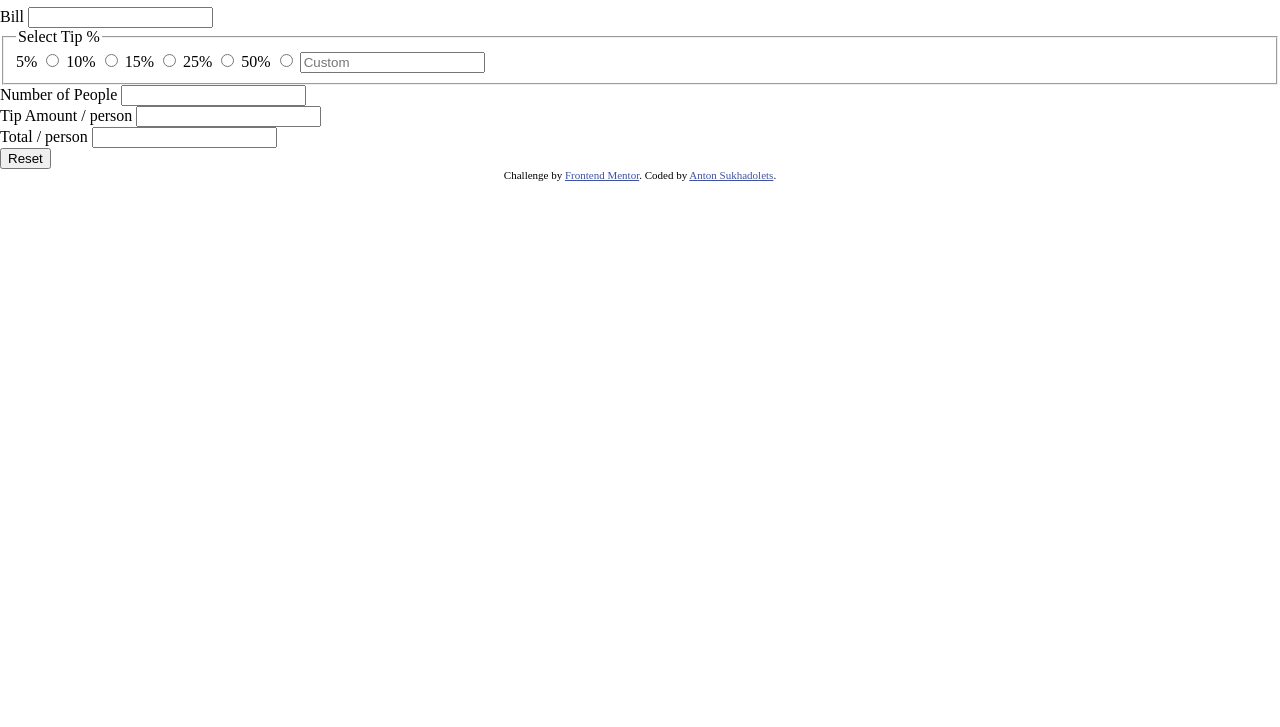
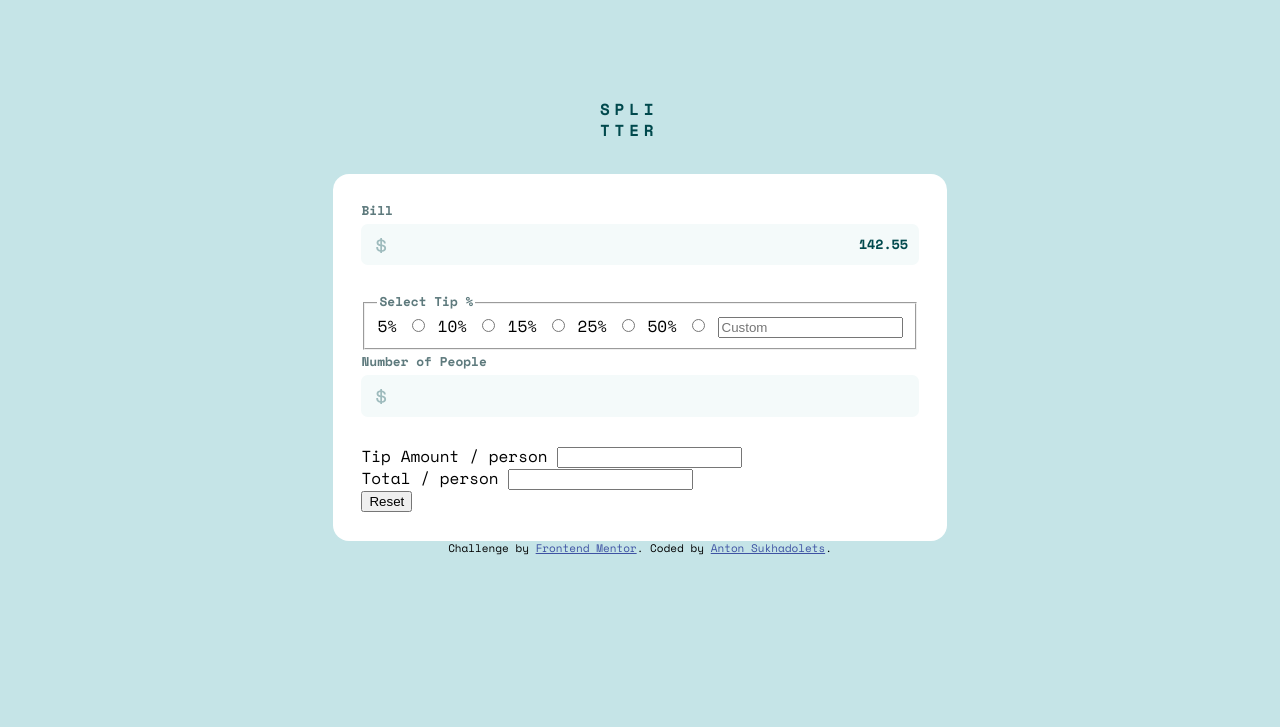
Before and after one commit to SuhodolecA/Tip-calculator-app-challenge-hub, a plain HTML site: page index.html in a window 1280 px wide. Shown: the part 73-800 px from the top of the page. Drawn offline with nearby package versions, Linux system fonts and the light colour scheme.

Commit message:
feat: add some _global styles and calculator-input-bill-section styles

```diff
--- /dev/null
+++ b/assets/styles/_calculator-input-section.scss
@@ -0,0 +1,21 @@
+.calculator-input-section {
+    display: flex;
+    flex-direction: column;
+
+    &__bill {
+        display: flex;
+        flex-direction: column;
+
+        &-title {
+            font-size: .8em;
+            font-weight: $fw-b;
+            color: $color-very-dark-grayish-cyan;
+        }
+
+        &__tip {
+
+        }
+
+    }
+
+}
--- a/assets/styles/_globals.scss
+++ b/assets/styles/_globals.scss
@@ -10,4 +10,66 @@
 body {
     margin: 0;
     padding: 0;
+    font-family: $ff-space-mono;
+    font-weight: fw-r;
+    line-height: 1.3;
+    background: $color-light-grayish-cyan;
+    min-height: 100vh;
+    display: flex;
+    flex-direction: column;
+    justify-content: center;
+    align-items: center;
 }
+
+main {
+    padding: 0 1em;
+}
+
+.calculator {
+    background: $color-white;
+    margin-top: 2.1em;
+    padding: 1.8em;
+    border-radius: 1em;
+}
+
+.input-display {
+    padding: .8em .8em .8em 2em;
+    text-align: right;
+    border:0;
+    border-radius: .5em;
+    background: $color-very-light-grayish-cyan;
+    font-family: $ff-space-mono;
+    font-weight: $fw-b;
+    color: $color-very-dark-cyan;
+    width: 100%;
+    margin-top: .3em;
+    margin-bottom: 2.2em;
+}
+
+.label-title {
+    font-size: .8em;
+    font-weight: $fw-b;
+    color: $color-very-dark-grayish-cyan;
+    position: relative;
+
+
+    &::before {
+        content: '';
+        background-image: url(../../images/icon-dollar.svg);
+        background-repeat: no-repeat;
+        background-position: center center;
+        display: block;
+        position: absolute;
+        z-index: 100;
+        bottom: -33px;
+        left: 1em;
+        width: 15px;
+        height: 15px;
+        // border: 1px solid red;
+    }
+
+    &.calculator-input-section__tip-set__title::before {
+        display: none;
+    }
+
+}
--- /dev/null
+++ b/assets/styles/_main-title.scss
@@ -0,0 +1,8 @@
+.main-title {
+    margin: 0 auto;
+    text-transform: uppercase;
+    font-size: 1em;
+    max-width: 5em;
+    letter-spacing: .3em;
+    color: $color-very-dark-cyan;
+}
--- a/assets/styles/_variables.scss
+++ b/assets/styles/_variables.scss
@@ -1,10 +1,10 @@
 // colors
 $color-strong-cyan: hsl(172, 67%, 45%);
 $color-very-dark-cyan: hsl(183, 100%, 15%);
-$color-dark-grayish-cyan: hsl(186, 14%, 43%);
+$color-very-dark-grayish-cyan: hsl(186, 14%, 43%);
 $color-dark-grayish-cyan: hsl(184, 14%, 56%);
 $color-light-grayish-cyan: hsl(185, 41%, 84%);
-$color-light-grayish-cyan: hsl(189, 41%, 97%);
+$color-very-light-grayish-cyan: hsl(189, 41%, 97%);
 $color-white: hsl(0, 0%, 100%);
 
 // font-sizes
--- a/assets/styles/style.scss
+++ b/assets/styles/style.scss
@@ -1,2 +1,4 @@
 @import 'variables';
 @import 'globals';
+@import 'main-title';
+@import 'calculator-input-section';
--- a/index.html
+++ b/index.html
@@ -30,17 +30,17 @@
 <body>
   <main>
     <div class="tip-calculator-container">
-      <h1 class="main-title">Split Tter</h1>
+      <h1 class="main-title">Spli Tter</h1>
 
       <div class="calculator">
         <div class="calculator-input-section">
           <div class="calculator-input-section__bill">
-            <label for="bill-input" class="calculator-input-section__bill-title">Bill</label>
-            <input type="text" id="bill-input" class="calculator-input-section__bill-input" />
+            <label for="bill-input" class="calculator-input-section__bill-title label-title">Bill</label>
+            <input type="text" id="bill-input" class="calculator-input-section__bill-input input-display" value="142.55" />
           </div>
           <div class="calculator-input-section__tip">
             <fieldset class="calculator-input-section__tip-set">
-              <legend class="calculator-input-section__tip-set__title">Select Tip %</legend>
+              <legend class="calculator-input-section__tip-set__title label-title">Select Tip %</legend>
               <div class="calculator-input-section__tip-set__values">
                 <label for="5" class="calculator-input-section__tip-set__values-value">
                   5%
@@ -69,8 +69,8 @@
             </fieldset>
           </div>
           <div class="calculator-input-section__people">
-            <label class="calculator-input-section__people-title" for="people-input">Number of People</label>
-            <input type="text" class="calculator-input-section__people-input" name="peoplenum" id="people-input" />
+            <label class="calculator-input-section__people-title label-title" for="people-input">Number of People</label>
+            <input type="text" class="calculator-input-section__people-input input-display" name="peoplenum" id="people-input" />
           </div>
         </div>
         <div class="calculator-output-section">
```
Also changed, not shown: assets/styles/calculator-input-section.css (added), assets/styles/style.css, 2 other files.
